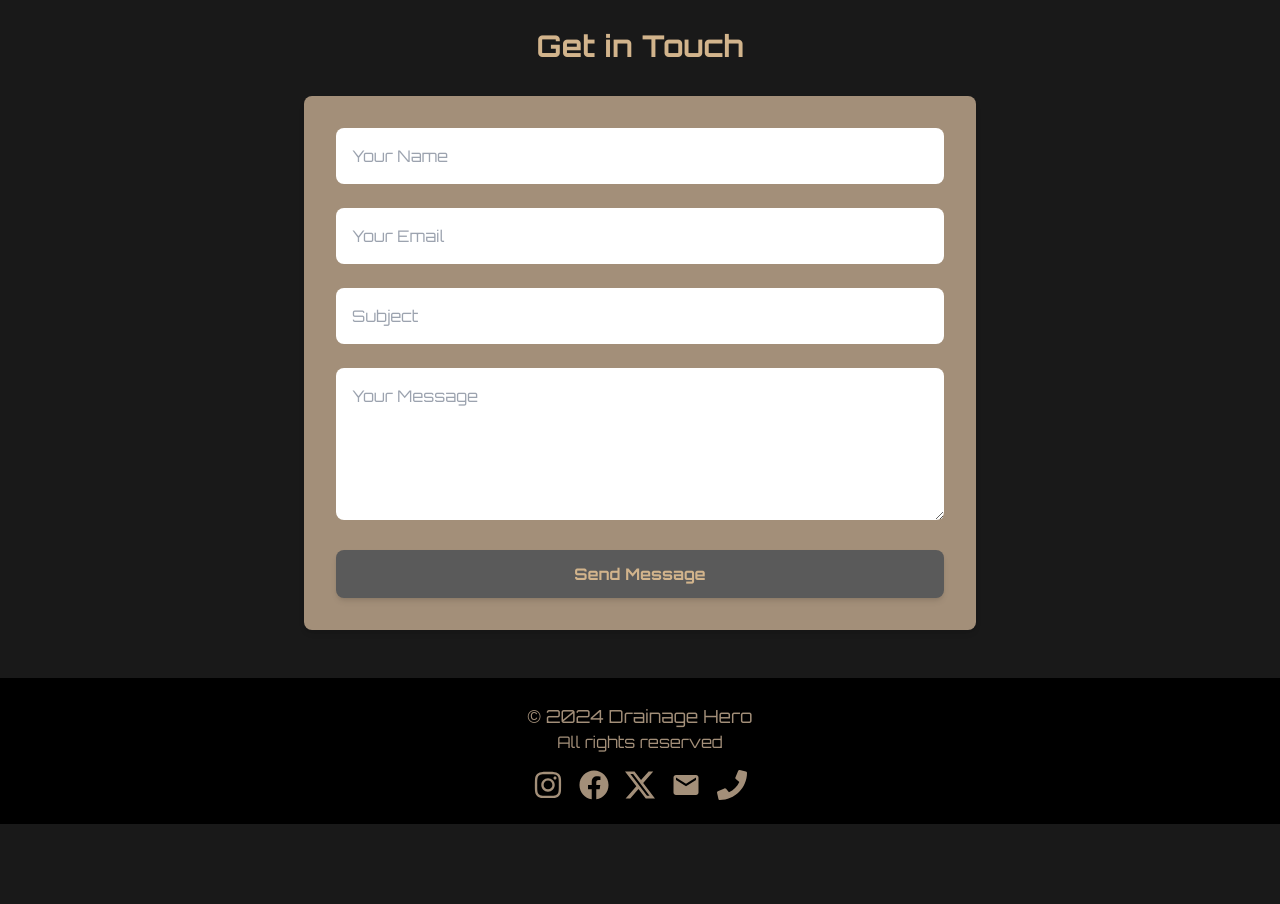
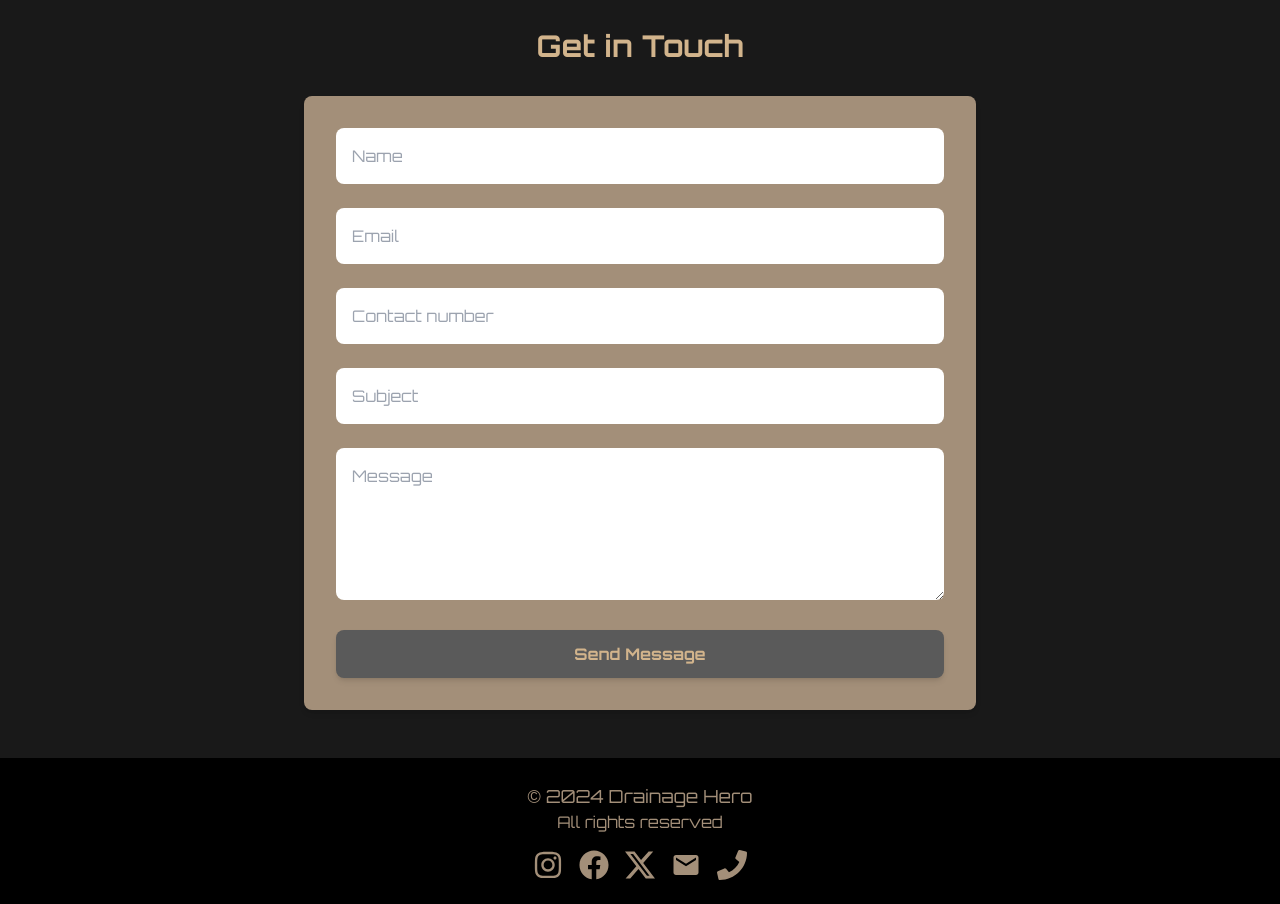
Before and after one commit to oyousaf/dh, a Next.js app: page / in a window 1280 px wide. Shown: the part 3500-4404 px from the top of the page. Before the commit the page ends 4324 px from the top, so only its background shows below. Built offline with nearby package versions, Linux system fonts and the light colour scheme.

Commit message:
squashing bugs

```diff
--- a/components/Contact.jsx
+++ b/components/Contact.jsx
@@ -14,6 +14,13 @@ const contactFormSchema = z.object({
     .min(2, "Name must be at least 2 characters")
     .max(50, "Name must be less than 50 characters"),
   email: z.string().email("Invalid email address"),
+  phone: z
+    .string()
+    .regex(
+      /^(?:\+44|0)\d{10}$/,
+      "Invalid UK phone number. It should start with '+44' or '0' followed by 10 digits."
+    )
+    .optional(),
   subject: z
     .string()
     .min(3, "Subject must be at least 3 characters")
@@ -65,7 +72,9 @@ export default function Contact() {
       id="contact"
       className="py-12 bg-gray-900 text-beige px-6 sm:px-16 lg:px-32"
     >
-      <h2 className="text-3xl font-bold text-tan text-center mb-8">Get in Touch</h2>
+      <h2 className="text-3xl font-bold text-tan text-center mb-8">
+        Get in Touch
+      </h2>
       <motion.div
         initial={{ opacity: 0, y: 30 }}
         animate={{ opacity: 1, y: 0 }}
@@ -83,7 +92,7 @@ export default function Contact() {
             <input
               id="name"
               {...register("name")}
-              placeholder="Your Name"
+              placeholder="Name"
               className="w-full p-4 text-beige rounded-lg"
               autoComplete="name"
             />
@@ -98,13 +107,30 @@ export default function Contact() {
             <input
               id="email"
               {...register("email")}
-              placeholder="Your Email"
+              placeholder="Email"
               className="w-full p-4 text-beige rounded-lg"
               autoComplete="email"
             />
             {errors.email && (
               <p className="mt-1 text-red-300 text-sm">
                 {errors.email.message}
+              </p>
+            )}
+          </div>
+          <div>
+            <label htmlFor="phone" className="sr-only">
+              Phone
+            </label>
+            <input
+              id="phone"
+              {...register("phone")}
+              placeholder="Contact number"
+              className="w-full p-4 text-beige rounded-lg"
+              autoComplete="tel"
+            />
+            {errors.phone && (
+              <p className="mt-1 text-red-300 text-sm">
+                {errors.phone.message}
               </p>
             )}
           </div>
@@ -132,7 +158,7 @@ export default function Contact() {
             <textarea
               id="message"
               {...register("message")}
-              placeholder="Your Message"
+              placeholder="Message"
               rows="5"
               className="w-full p-4 text-beige rounded-lg"
               autoComplete="off"
--- a/components/Navbar.jsx
+++ b/components/Navbar.jsx
@@ -105,7 +105,7 @@ export default function Navbar() {
             <button
               onClick={toggleMenu}
               aria-label="Close menu"
-              className="absolute top-4 right-4"
+              className="absolute top-8 right-5"
             >
               <FaTimes size={40} />
             </button>
```
